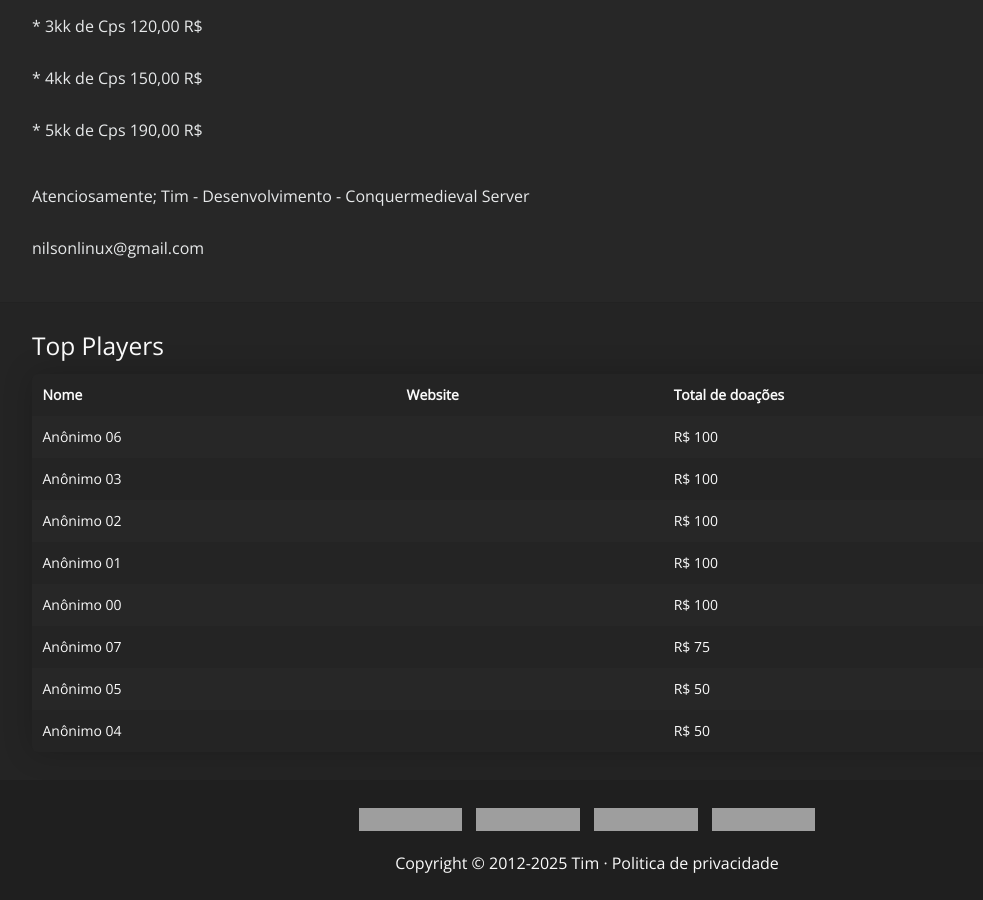
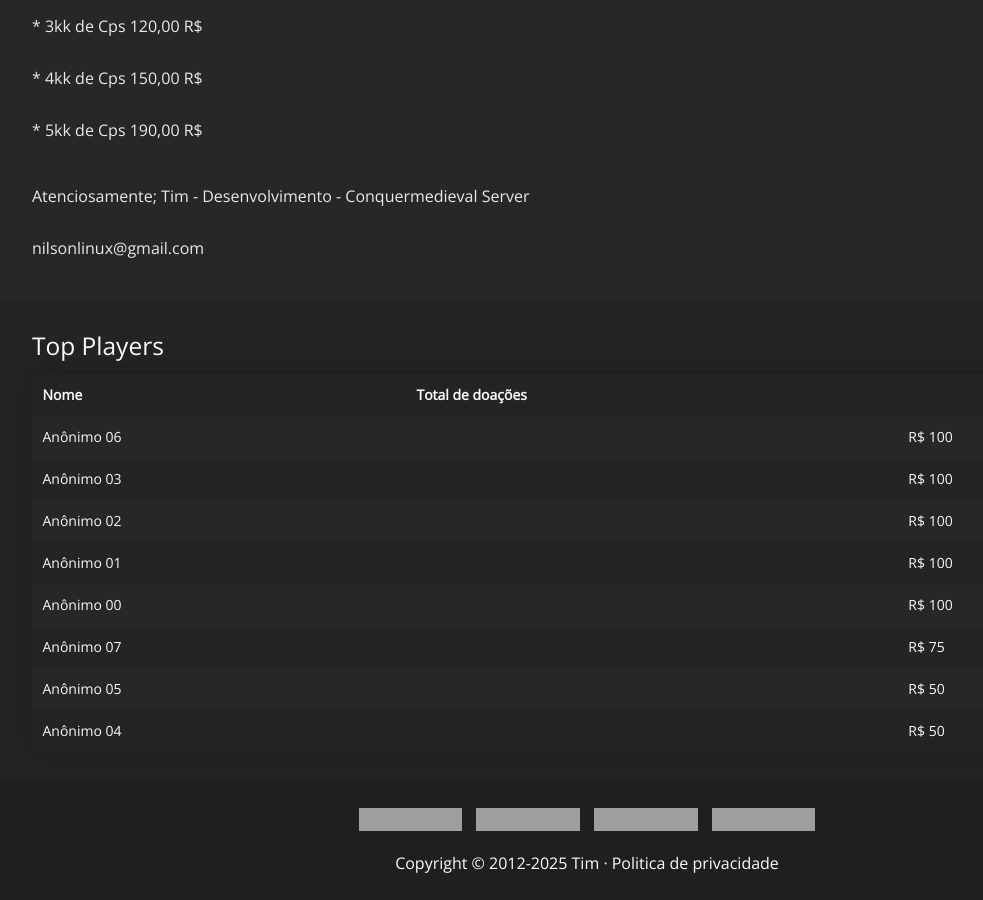
Before and after one commit to conquermedieval/conquermedieval.github.io, a Jekyll site: the page built from loja_online.html, in a window 1280 px wide and 900 px high, scrolled down 866 px, cut to the strip 0-900 px from the top of the window. Shown: the whole strip, without its empty margins (53-1036 px from the left). Built offline with Jekyll 4.4.1, drawn with Linux system fonts in a browser that asks for light colours; grey boxes are pictures that could not be loaded.

Commit message:
Update loja_online.html

```diff
--- a/loja_online.html
+++ b/loja_online.html
@@ -289,7 +289,6 @@ nilsonlinux@gmail.com</p>
             <table class="table">
                 <tr>
                     <th>Nome</th>
-                    <th>Website</th>
                     <th>Total de doações</th>
                 </tr>
                 {% assign sortedDonators = site.data.donators | sort: "amount" | reverse %}
```
